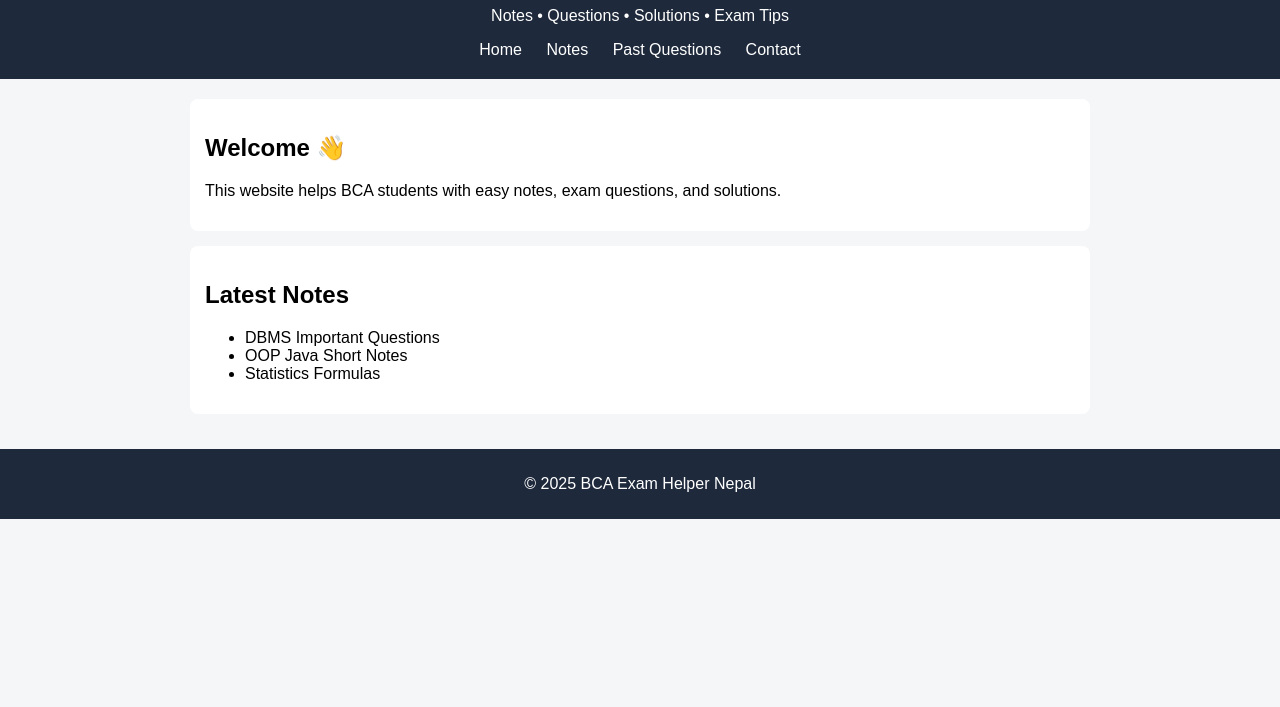
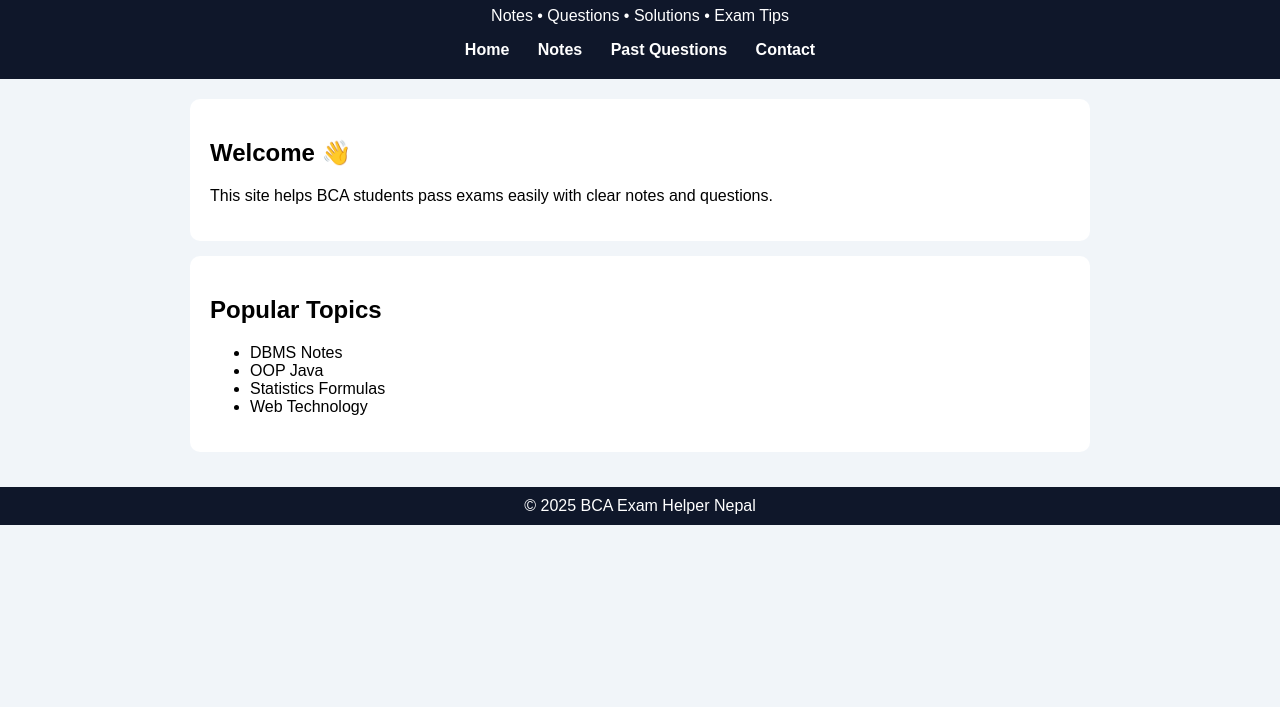
Before and after one commit to coderforsure/bca-exam-helper, a plain HTML site: page index.html in a window 1280 px wide. Shown: the part 93-800 px from the top of the page. Drawn offline with Linux system fonts and the light colour scheme.

Commit message:
Update index.html

```diff
--- a/index.html
+++ b/index.html
@@ -1,17 +1,8 @@
-<!DOCTYPE html>
-<html lang="en">
+ <!DOCTYPE html>
+<html>
 <head>
-  <meta charset="UTF-8">
   <title>BCA Exam Helper Nepal</title>
-  <meta name="viewport" content="width=device-width, initial-scale=1.0">
-  <style>
-    body { font-family: Arial, sans-serif; margin: 0; background: #f4f6f8; }
-    header { background: #1e293b; color: #fff; padding: 20px; text-align: center; }
-    nav a { color: #fff; margin: 0 10px; text-decoration: none; }
-    .container { padding: 20px; max-width: 900px; margin: auto; }
-    .card { background: #fff; padding: 15px; margin-bottom: 15px; border-radius: 8px; }
-    footer { background: #1e293b; color: #fff; text-align: center; padding: 10px; }
-  </style>
+  <link rel="stylesheet" href="style.css">
 </head>
 <body>
 
@@ -19,31 +10,32 @@
   <h1>BCA Exam Helper Nepal</h1>
   <p>Notes • Questions • Solutions • Exam Tips</p>
   <nav>
-    <a href="#">Home</a>
-    <a href="#">Notes</a>
-    <a href="#">Past Questions</a>
-    <a href="#">Contact</a>
+    <a href="index.html">Home</a>
+    <a href="notes.html">Notes</a>
+    <a href="questions.html">Past Questions</a>
+    <a href="contact.html">Contact</a>
   </nav>
 </header>
 
 <div class="container">
   <div class="card">
     <h2>Welcome 👋</h2>
-    <p>This website helps BCA students with easy notes, exam questions, and solutions.</p>
+    <p>This site helps BCA students pass exams easily with clear notes and questions.</p>
   </div>
 
   <div class="card">
-    <h2>Latest Notes</h2>
+    <h2>Popular Topics</h2>
     <ul>
-      <li>DBMS Important Questions</li>
-      <li>OOP Java Short Notes</li>
+      <li>DBMS Notes</li>
+      <li>OOP Java</li>
       <li>Statistics Formulas</li>
+      <li>Web Technology</li>
     </ul>
   </div>
 </div>
 
 <footer>
-  <p>© 2025 BCA Exam Helper Nepal</p>
+  © 2025 BCA Exam Helper Nepal
 </footer>
 
 </body>
```
